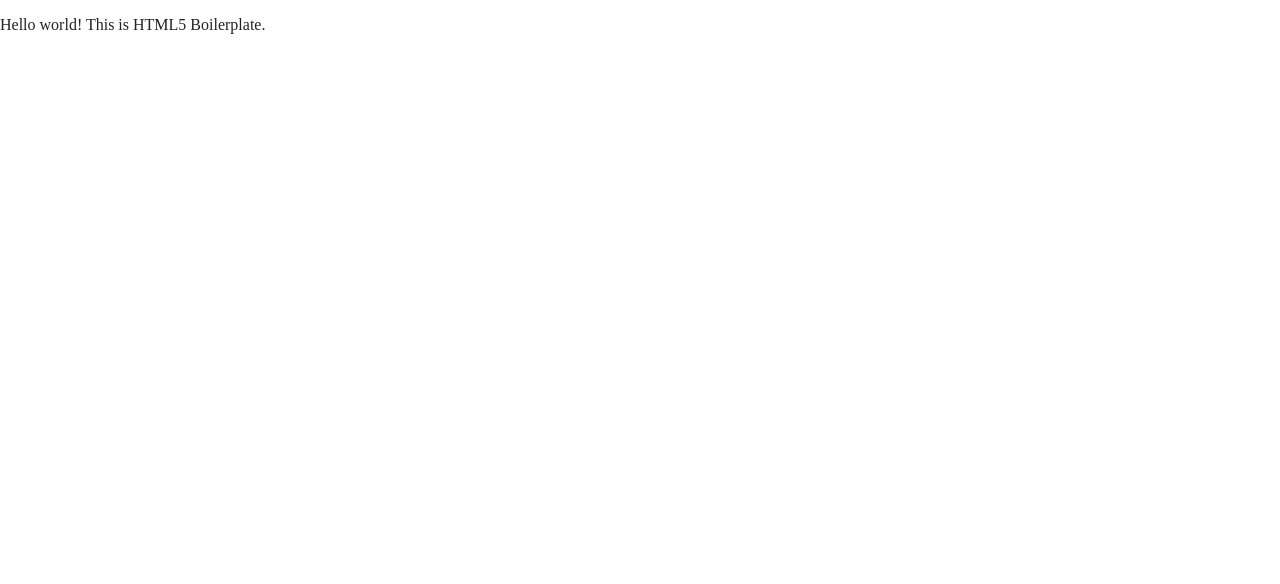
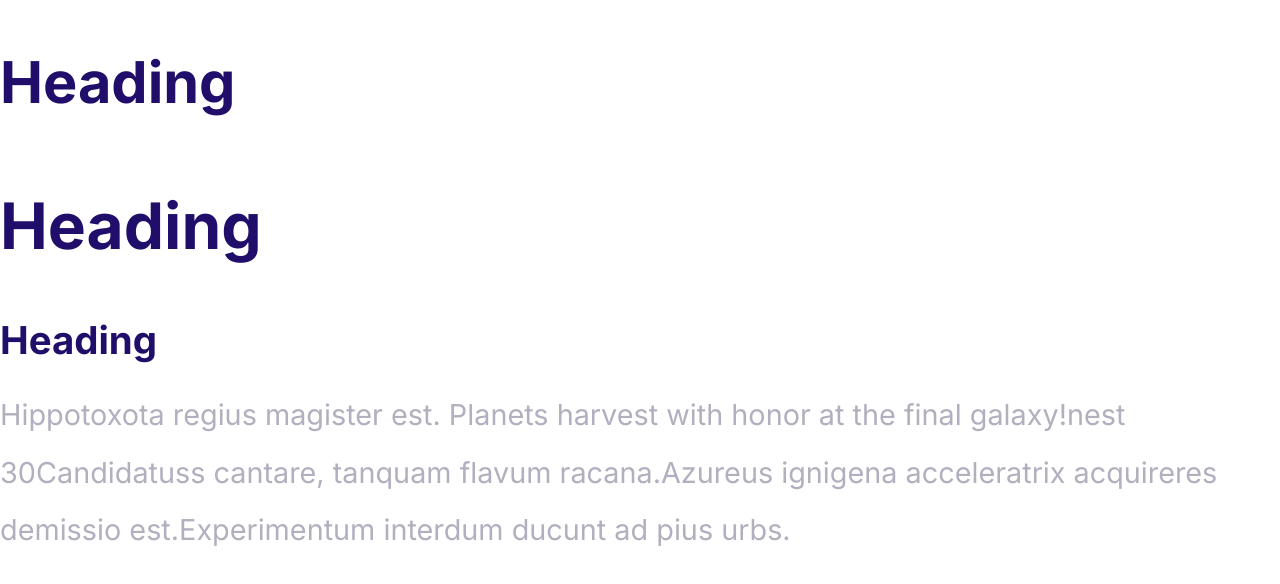
Before and after one commit to XenoCode54/xenocloud, a website built with Parcel: page index.html in a window 1280 px wide. Built offline with nearby package versions, Linux system fonts and the light colour scheme.

Commit message:
Define Typography

```diff
--- a/css/styles.css
+++ b/css/styles.css
@@ -5,3 +5,54 @@
   --color-heading: #210e6b;
   --color-body: #b2afbf;
 }
+
+html {
+  font-size: 62.5%;
+}
+
+body {
+  font-family: 'Inter', Arial, Helvetica, sans-serif;
+  color: var(--color-body);
+  font-size: 2.4rem;
+}
+
+h1, h2, h3 {
+  color: var(--color-heading);
+  line-height: 1.5;
+  margin-bottom: 1.2rem;
+}
+
+p {
+  margin: 0;
+}
+
+h1 {
+  font-size: 7rem;
+}
+
+h2 {
+  font-size: 4rem;
+}
+
+h3 {
+  font-size: 3rem;
+}
+
+@media screen and (min-width: 1024px) {
+  body {
+    font-size: 1.8rem;
+    line-height: 2;
+  }
+
+  h1, h2, h3 {
+    margin-bottom: 1rem;
+  }
+
+  h1 {
+    font-size: 8rem;
+  }
+
+  h3 {
+    font-size: 2.4rem;
+  }
+}
--- a/index.html
+++ b/index.html
@@ -11,6 +11,9 @@
   <meta property="og:type" content="">
   <meta property="og:url" content="">
   <meta property="og:image" content="">
+
+  <link rel="preconnect" href="https://fonts.gstatic.com">
+  <link href="https://fonts.googleapis.com/css2?family=Inter:wght@400;700&display=swap" rel="stylesheet">
 
   <link rel="manifest" href="site.webmanifest">
   <link rel="apple-touch-icon" href="icon.png">
@@ -26,7 +29,13 @@
 <body>
 
   <!-- Add your site or application content here -->
-  <p>Hello world! This is HTML5 Boilerplate.</p>
+  <h1>Heading</h1>
+  <h2>Heading</h2>
+  <h3>Heading</h3>
+  <p>Hippotoxota regius magister est. Planets harvest with honor at the final galaxy!nest</p>
+  <p>30Candidatuss cantare, tanquam flavum racana.Azureus ignigena acceleratrix acquireres demissio est.Experimentum interdum ducunt ad pius urbs.</p>
+
+  <!-- Scrips -->
   <script src="js/vendor/modernizr-3.11.2.min.js"></script>
   <script src="js/plugins.js"></script>
   <script src="js/main.js"></script>
```
Also changed, not shown: 1 other file.
